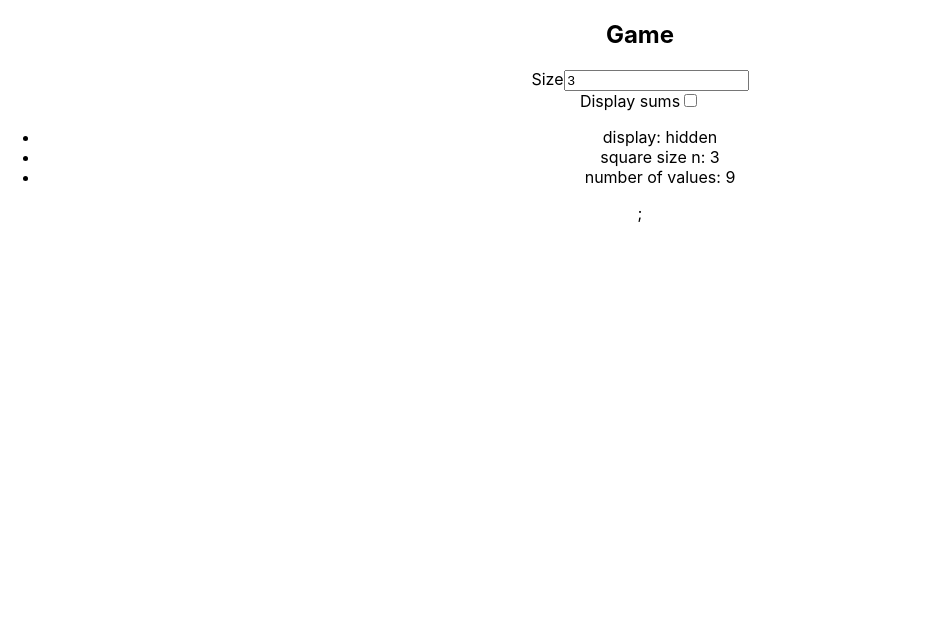
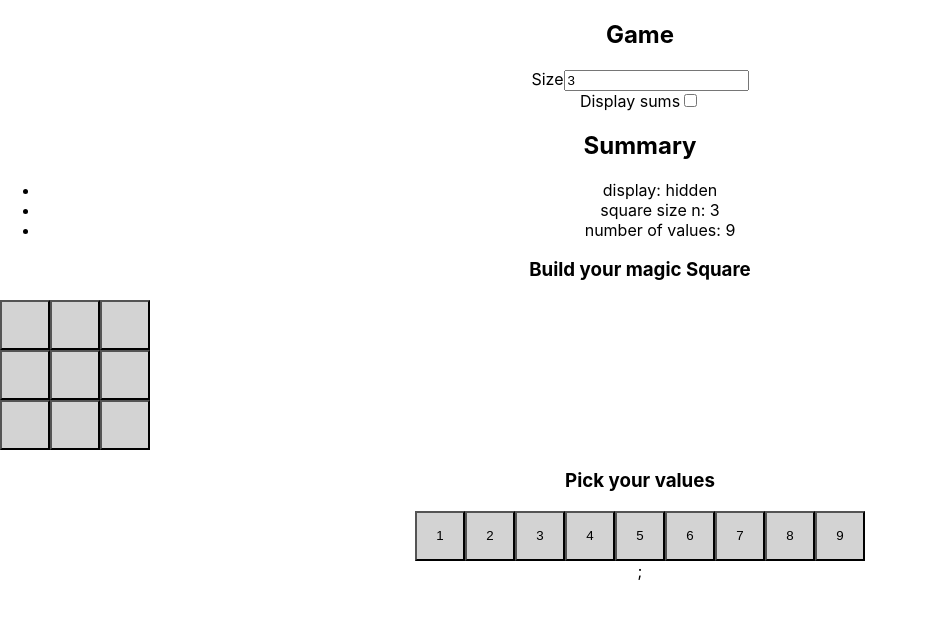
Before and after one commit to matthcol/react202401, a React (Create React App) app in the folder squareproject/: page / in a window 1280 px wide. Shown: the top 618 px of the page, without its empty margins (0-928 px from the left). Built offline with nearby package versions, Linux system fonts and the light colour scheme.

Commit message:
add Square react Elements

```diff
--- a/squareproject/src/App.tsx
+++ b/squareproject/src/App.tsx
@@ -4,6 +4,7 @@ import './App.css';
 import { initSquare } from './magic';
 import { IValueNumber } from './types/ivaluenumber';
 import { initStateGame, stateGameReducer } from './magicreducer';
+import { Square1D, Square2D } from './Square';
 
 
 //function Square(props: {value: number, n: number}){
@@ -52,11 +53,29 @@ function Game() {
         </div>
       </div>
       <div>
+        <h2>Summary</h2>
         <ul>
           <li>display: {stateGame.displaySums ? 'visible':'hidden'}</li>
           <li>square size n: {stateGame.n}</li>
           <li>number of values: {stateGame.values.length}</li>
         </ul>
+      </div>
+      <div>
+        <h3>Build your magic Square</h3>
+        <Square2D
+          square={stateGame.square}
+          n={stateGame.n}
+          displaySums={stateGame.displaySums}
+          dispatch={dispatch}
+        />
+      </div>
+      <div>
+        <h3>Pick your values</h3>
+        <Square1D
+          values={stateGame.values}
+          selectedIndex={-1}
+          dispatch={dispatch}
+        />
       </div>
     </div>
 );
--- /dev/null
+++ b/squareproject/src/Square.tsx
@@ -0,0 +1,101 @@
+import { Dispatch } from "react";
+import { IAction } from "./types/stategame";
+
+function SquareSum({ value, expectedValue }: {value: number, expectedValue: number}) {
+  return (
+    <div className={`column ${expectedValue === value ? "sum-ok" : "sum-ko"}`}>
+      {value === 0 ? " " : value}
+    </div>
+  );
+}
+
+function Square(
+    {
+        value,
+        isSelected = false,
+        dispatch
+    }:
+    {
+        value: number,
+        isSelected: boolean,
+        dispatch: Dispatch<IAction>
+    })
+{
+  let buttonClasses = "column ";
+  buttonClasses += isSelected ? "value-selected" : "value";
+  return (
+    <button
+      onClick={(event) => {
+        // handleClick(event);
+      }}
+      className={buttonClasses}
+    >
+      {value === 0 ? " " : value}
+    </button>
+  );
+}
+
+export function Square1D(
+    {  values, selectedIndex = -1, dispatch }:
+    {   values: number[], selectedIndex: number, dispatch: Dispatch<IAction>})
+{
+  return (
+    <div>
+      {values.map((v, i) => (
+        <Square
+          key={i}
+          value={v}
+          dispatch={dispatch}
+          isSelected={i === selectedIndex}
+        />
+      ))}
+    </div>
+  );
+}
+
+export function Square2D(
+    { square, n, displaySums = false, dispatch }:
+    { square: number[][], n: number, displaySums: boolean, dispatch: Dispatch<IAction>}
+){
+  return (
+    <>
+      {
+        // optional row with 0 values
+        displaySums && (
+          <div key="row-before" className="row">
+            {[...Array(n + 1).keys()].map((j) => (
+              <SquareSum value={0} expectedValue={15} key={`sum-top-${j}`} />
+            ))}
+          </div>
+        )
+      }
+      {square.map((row, i) => (
+        <div key={`row-${i}`} className="row">
+          {row.map((v, j) => (
+            <Square
+              value={v}
+              isSelected={false}
+              key={`val-${i}-${j}`}
+              dispatch={dispatch}
+            />
+          ))}
+          {displaySums && <SquareSum value={0} expectedValue={15} key={`sum-right-${n}`} />}
+        </div>
+      ))}
+      {
+        // optional row with 0 values
+        displaySums && (
+          <div key="row-after" className="row">
+            {[...Array(n + 1).keys()].map((j) => (
+              <SquareSum
+                value={15}
+                expectedValue={15}
+                key={`sum-bottom-${j}`}
+              />
+            ))}
+          </div>
+        )
+      }
+    </>
+  );
+}
--- a/squareproject/src/index.css
+++ b/squareproject/src/index.css
@@ -11,3 +11,34 @@ code {
   font-family: source-code-pro, Menlo, Monaco, Consolas, 'Courier New',
     monospace;
 }
+
+.row {
+  display: flex;
+}
+
+.column {
+  width: 50px;
+  height: 50px;
+}
+
+.value {
+  background-color: lightgray;
+}
+
+.value-selected {
+  background-color: orange;
+}
+
+.sum-ok {
+  display: flex;
+  align-items: center;
+  justify-content: center;
+  background-color: lightgreen;
+}
+
+.sum-ko {
+  display: flex;
+  align-items: center;
+  justify-content: center;
+  background-color: rosybrown;
+}
--- a/squareproject/src/magicreducer.ts
+++ b/squareproject/src/magicreducer.ts
@@ -1,5 +1,5 @@
 import { initSquare, initValues } from "./magic";
-import { IStateGame } from "./types/stategame";
+import { IAction, IStateGame } from "./types/stategame";
 
 export function initStateGame(n: number): IStateGame {
     return {
@@ -10,10 +10,11 @@ export function initStateGame(n: number): IStateGame {
     }
 }
 
-export function stateGameReducer(stateGame: IStateGame, action: any): IStateGame{
+export function stateGameReducer(stateGame: IStateGame, action: IAction): IStateGame{
     switch (action.type){
         case 'resize_square': {
-            const newN = action.newN;
+            const newN = action.newN??0;
+            if ((newN < 1) || (newN > 15)) return stateGame;
             return initStateGame(newN);
         }
         case 'toggle_display_sums': {
--- a/squareproject/src/types/stategame.ts
+++ b/squareproject/src/types/stategame.ts
@@ -4,3 +4,8 @@ export interface IStateGame {
     square: number[][],
     values: number[]
 }
+
+export interface IAction {
+    type: string,
+    newN?: number
+}
```
